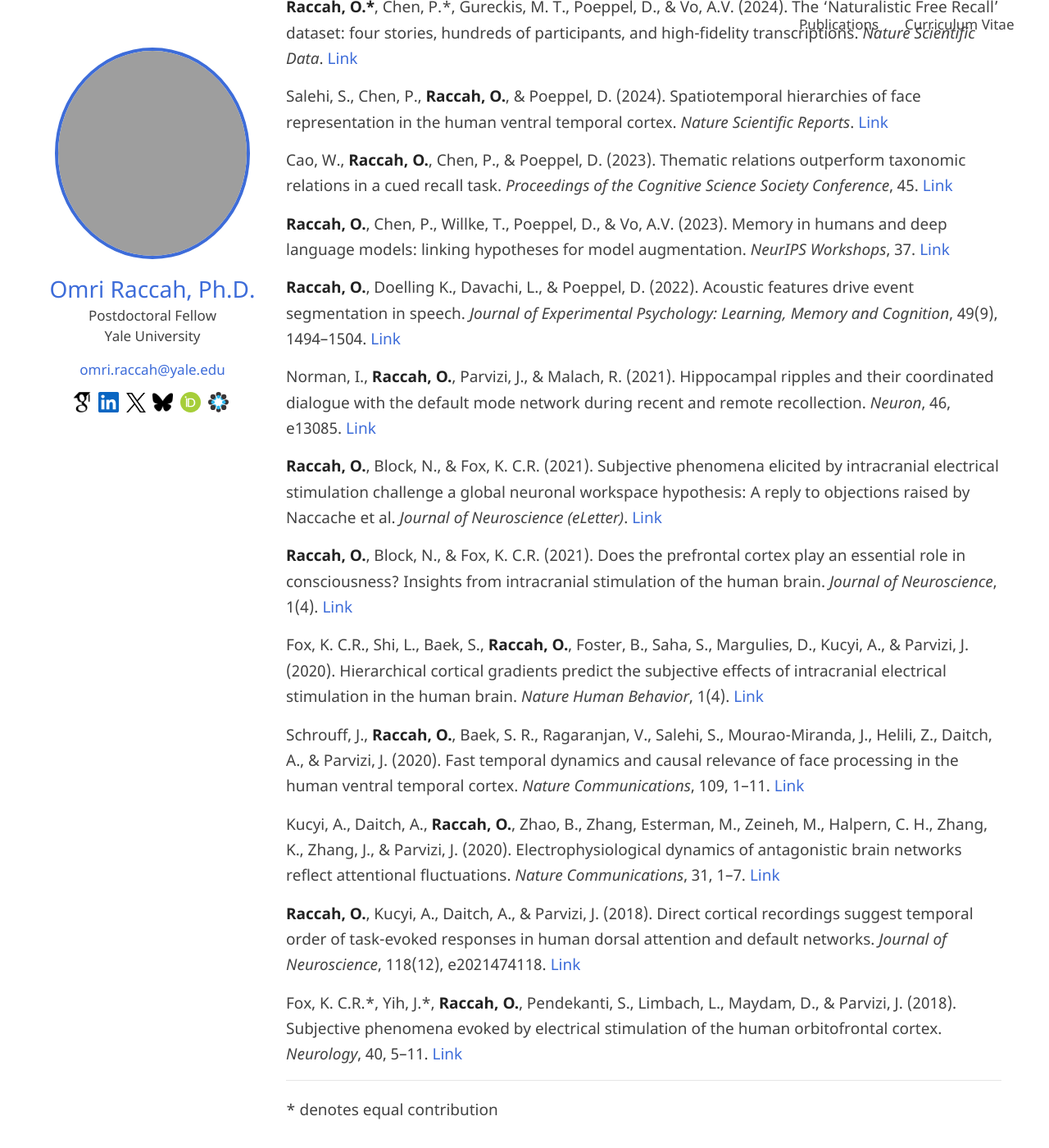
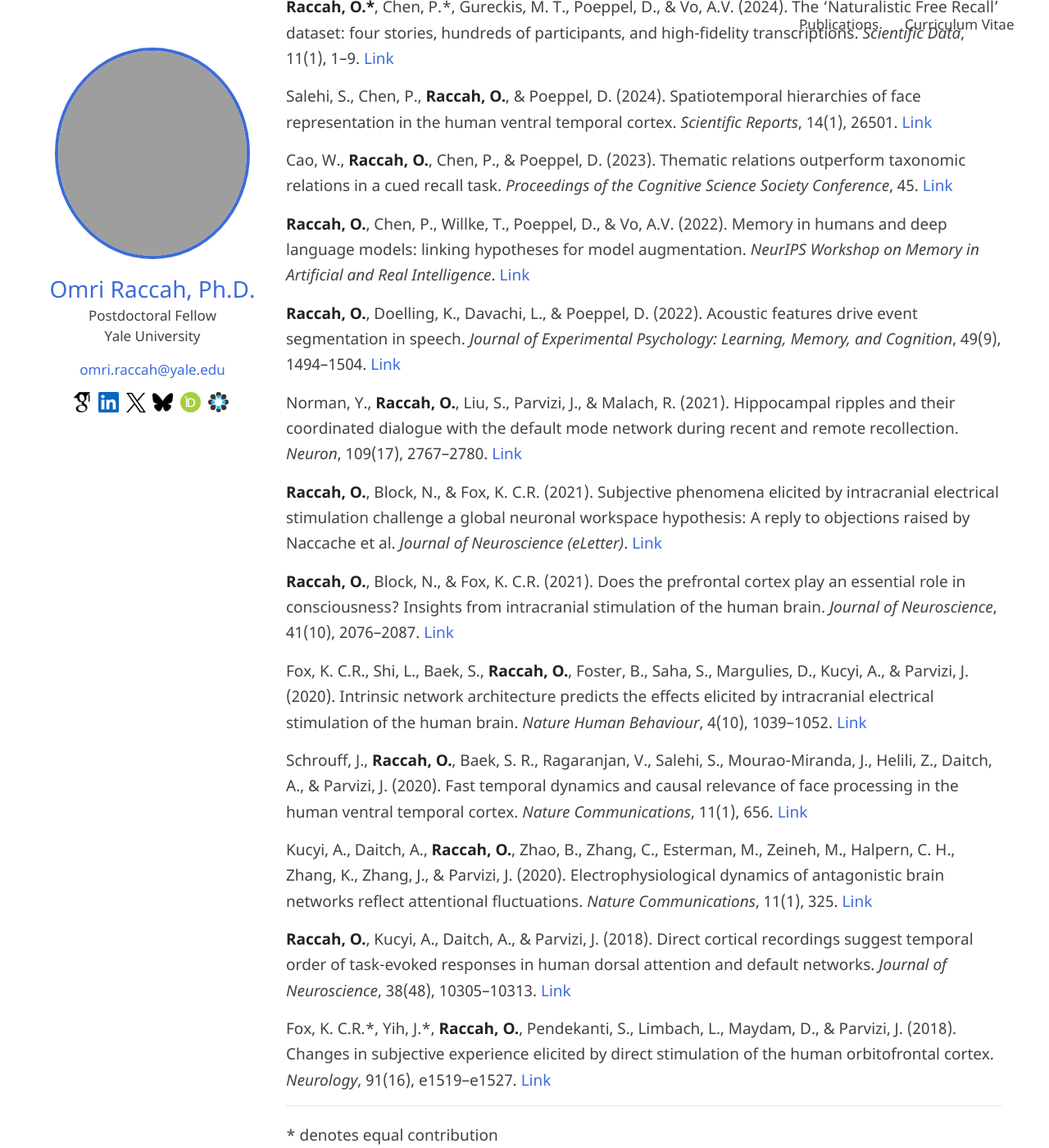
Before and after one commit to omriraccah/omriraccah.github.io, a Jekyll site: the page built from publications.md, in a window 1280 px wide and 1400 px high, scrolled down 647 px. Shown: the whole window at 82% size. Built offline with Jekyll 4.4.1, drawn with Linux system fonts in a browser that asks for light colours; our own code applies the rules of GitHub Pages for plain Markdown files; grey boxes are pictures that could not be loaded.

Commit message:
Fix all publication citation details and LinkedIn URL
Corrected volume/issue/page numbers for all published papers using
Google Scholar data. Fixed several paper titles and author lists.
Changed LinkedIn URL from /omriraccah to /omri-raccah.

Co-Authored-By: Claude Opus 4.6 (1M context) <noreply@anthropic.com>

```diff
--- a/_layouts/default.html
+++ b/_layouts/default.html
@@ -36,7 +36,7 @@
         <p>
           <a href="https://scholar.google.com/citations?user=klsi0KcAAAAJ&hl=en" target="_blank">
     <img src="/files/scholar.png" style="height:25px; width:auto;">&nbsp </a>
-          <a href="https://www.linkedin.com/in/omriraccah" target="_blank">
+          <a href="https://www.linkedin.com/in/omri-raccah" target="_blank">
     <img src="/files/linkedin.svg" style="height:25px; width:auto;">&nbsp </a>
           <a href="https://x.com/omriraccah" target="_blank">
     <img src="/files/x.png" style="height:24px; width:auto;">&nbsp</a>
--- a/publications.md
+++ b/publications.md
@@ -19,33 +19,33 @@ Cao, W., **Raccah, O.**, Chen, P., Poeppel, D., & Tompary, A. (2025; In Revision
 
 ### Published papers
 
-**Raccah, O.\***, Seltenreich M.\*, Pelofi, C., Lerdahl, F., & Poeppel, D. (2025). Geometric principles of musical scales constitute a representational primitive in melodic processing. *iScience*. [Link](https://www.cell.com/iscience/fulltext/S2589-0042(25)01962-5){:target="_blank"}
+**Raccah, O.\***, Seltenreich M.\*, Pelofi, C., Lerdahl, F., & Poeppel, D. (2025). Geometric principles of musical scales constitute a representational primitive in melodic processing. *iScience*, 28(11). [Link](https://www.cell.com/iscience/fulltext/S2589-0042(25)01962-5){:target="_blank"}
 
-**Raccah, O.\***, Chen, P.\*, Gureckis, M. T., Poeppel, D., & Vo, A.V. (2024). The 'Naturalistic Free Recall' dataset: four stories, hundreds of participants, and high-fidelity transcriptions. *Nature Scientific Data*. [Link](https://www.nature.com/articles/s41597-024-04082-6){:target="_blank"}
+**Raccah, O.\***, Chen, P.\*, Gureckis, M. T., Poeppel, D., & Vo, A.V. (2024). The 'Naturalistic Free Recall' dataset: four stories, hundreds of participants, and high-fidelity transcriptions. *Scientific Data*, 11(1), 1–9. [Link](https://www.nature.com/articles/s41597-024-04082-6){:target="_blank"}
 
-Salehi, S., Chen, P., **Raccah, O.**, & Poeppel, D. (2024). Spatiotemporal hierarchies of face representation in the human ventral temporal cortex. *Nature Scientific Reports*. [Link](https://www.nature.com/articles/s41598-024-77895-5){:target="_blank"}
+Salehi, S., Chen, P., **Raccah, O.**, & Poeppel, D. (2024). Spatiotemporal hierarchies of face representation in the human ventral temporal cortex. *Scientific Reports*, 14(1), 26501. [Link](https://www.nature.com/articles/s41598-024-77895-5){:target="_blank"}
 
 Cao, W., **Raccah, O.**, Chen, P., & Poeppel, D. (2023). Thematic relations outperform taxonomic relations in a cued recall task. *Proceedings of the Cognitive Science Society Conference*, 45. [Link](https://escholarship.org/uc/item/63v4969z){:target="_blank"}
 
-**Raccah, O.**, Chen, P., Willke, T., Poeppel, D., & Vo, A.V. (2023). Memory in humans and deep language models: linking hypotheses for model augmentation. *NeurIPS Workshops*, 37. [Link](https://arxiv.org/abs/2210.01869){:target="_blank"}
+**Raccah, O.**, Chen, P., Willke, T., Poeppel, D., & Vo, A.V. (2022). Memory in humans and deep language models: linking hypotheses for model augmentation. *NeurIPS Workshop on Memory in Artificial and Real Intelligence*. [Link](https://arxiv.org/abs/2210.01869){:target="_blank"}
 
-**Raccah, O.**, Doelling K., Davachi, L., & Poeppel, D. (2022). Acoustic features drive event segmentation in speech. *Journal of Experimental Psychology: Learning, Memory and Cognition*, 49(9), 1494–1504. [Link](https://pubmed.ncbi.nlm.nih.gov/35708938/){:target="_blank"}
+**Raccah, O.**, Doelling, K., Davachi, L., & Poeppel, D. (2022). Acoustic features drive event segmentation in speech. *Journal of Experimental Psychology: Learning, Memory, and Cognition*, 49(9), 1494–1504. [Link](https://pubmed.ncbi.nlm.nih.gov/35708938/){:target="_blank"}
 
-Norman, I., **Raccah, O.**, Parvizi, J., & Malach, R. (2021). Hippocampal ripples and their coordinated dialogue with the default mode network during recent and remote recollection. *Neuron*, 46, e13085. [Link](https://www.cell.com/neuron/fulltext/S0896-6273(21)00461-X){:target="_blank"}
+Norman, Y., **Raccah, O.**, Liu, S., Parvizi, J., & Malach, R. (2021). Hippocampal ripples and their coordinated dialogue with the default mode network during recent and remote recollection. *Neuron*, 109(17), 2767–2780. [Link](https://www.cell.com/neuron/fulltext/S0896-6273(21)00461-X){:target="_blank"}
 
 **Raccah, O.**, Block, N., & Fox, K. C.R. (2021). Subjective phenomena elicited by intracranial electrical stimulation challenge a global neuronal workspace hypothesis: A reply to objections raised by Naccache et al. *Journal of Neuroscience (eLetter)*. [Link](https://www.jneurosci.org/content/41/10/2076#tab-e-letters){:target="_blank"}
 
-**Raccah, O.**, Block, N., & Fox, K. C.R. (2021). Does the prefrontal cortex play an essential role in consciousness? Insights from intracranial stimulation of the human brain. *Journal of Neuroscience*, 1(4). [Link](https://www.jneurosci.org/content/41/10/2076){:target="_blank"}
+**Raccah, O.**, Block, N., & Fox, K. C.R. (2021). Does the prefrontal cortex play an essential role in consciousness? Insights from intracranial stimulation of the human brain. *Journal of Neuroscience*, 41(10), 2076–2087. [Link](https://www.jneurosci.org/content/41/10/2076){:target="_blank"}
 
-Fox, K. C.R., Shi, L., Baek, S., **Raccah, O.**, Foster, B., Saha, S., Margulies, D., Kucyi, A., & Parvizi, J. (2020). Hierarchical cortical gradients predict the subjective effects of intracranial electrical stimulation in the human brain. *Nature Human Behavior*, 1(4). [Link](https://www.nature.com/articles/s41562-020-0910-1){:target="_blank"}
+Fox, K. C.R., Shi, L., Baek, S., **Raccah, O.**, Foster, B., Saha, S., Margulies, D., Kucyi, A., & Parvizi, J. (2020). Intrinsic network architecture predicts the effects elicited by intracranial electrical stimulation of the human brain. *Nature Human Behaviour*, 4(10), 1039–1052. [Link](https://www.nature.com/articles/s41562-020-0910-1){:target="_blank"}
 
-Schrouff, J., **Raccah, O.**, Baek, S. R., Ragaranjan, V., Salehi, S., Mourao-Miranda, J., Helili, Z., Daitch, A., & Parvizi, J. (2020). Fast temporal dynamics and causal relevance of face processing in the human ventral temporal cortex. *Nature Communications*, 109, 1–11. [Link](https://www.nature.com/articles/s41467-020-14432-8){:target="_blank"}
+Schrouff, J., **Raccah, O.**, Baek, S. R., Ragaranjan, V., Salehi, S., Mourao-Miranda, J., Helili, Z., Daitch, A., & Parvizi, J. (2020). Fast temporal dynamics and causal relevance of face processing in the human ventral temporal cortex. *Nature Communications*, 11(1), 656. [Link](https://www.nature.com/articles/s41467-020-14432-8){:target="_blank"}
 
-Kucyi, A., Daitch, A., **Raccah, O.**, Zhao, B., Zhang, Esterman, M., Zeineh, M., Halpern, C. H., Zhang, K., Zhang, J., & Parvizi, J. (2020). Electrophysiological dynamics of antagonistic brain networks reflect attentional fluctuations. *Nature Communications*, 31, 1–7. [Link](https://www.nature.com/articles/s41467-019-14166-2){:target="_blank"}
+Kucyi, A., Daitch, A., **Raccah, O.**, Zhao, B., Zhang, C., Esterman, M., Zeineh, M., Halpern, C. H., Zhang, K., Zhang, J., & Parvizi, J. (2020). Electrophysiological dynamics of antagonistic brain networks reflect attentional fluctuations. *Nature Communications*, 11(1), 325. [Link](https://www.nature.com/articles/s41467-019-14166-2){:target="_blank"}
 
-**Raccah, O.**, Kucyi, A., Daitch, A., & Parvizi, J. (2018). Direct cortical recordings suggest temporal order of task-evoked responses in human dorsal attention and default networks. *Journal of Neuroscience*, 118(12), e2021474118. [Link](https://www.jneurosci.org/content/38/48/10305){:target="_blank"}
+**Raccah, O.**, Kucyi, A., Daitch, A., & Parvizi, J. (2018). Direct cortical recordings suggest temporal order of task-evoked responses in human dorsal attention and default networks. *Journal of Neuroscience*, 38(48), 10305–10313. [Link](https://www.jneurosci.org/content/38/48/10305){:target="_blank"}
 
-Fox, K. C.R.\*, Yih, J.\*, **Raccah, O.**, Pendekanti, S., Limbach, L., Maydam, D., & Parvizi, J. (2018). Subjective phenomena evoked by electrical stimulation of the human orbitofrontal cortex. *Neurology*, 40, 5–11. [Link](https://www.neurology.org/doi/10.1212/WNL.0000000000006358){:target="_blank"}
+Fox, K. C.R.\*, Yih, J.\*, **Raccah, O.**, Pendekanti, S., Limbach, L., Maydam, D., & Parvizi, J. (2018). Changes in subjective experience elicited by direct stimulation of the human orbitofrontal cortex. *Neurology*, 91(16), e1519–e1527. [Link](https://www.neurology.org/doi/10.1212/WNL.0000000000006358){:target="_blank"}
 
 ***
 
```
